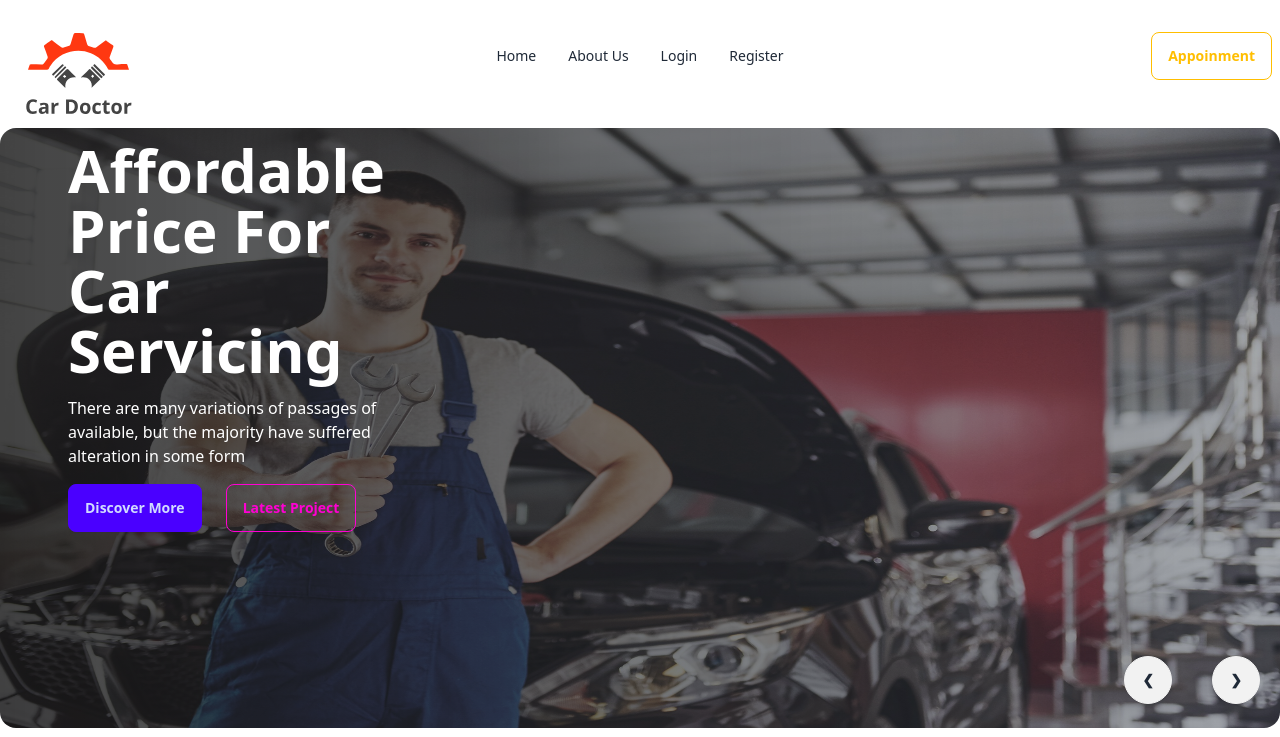
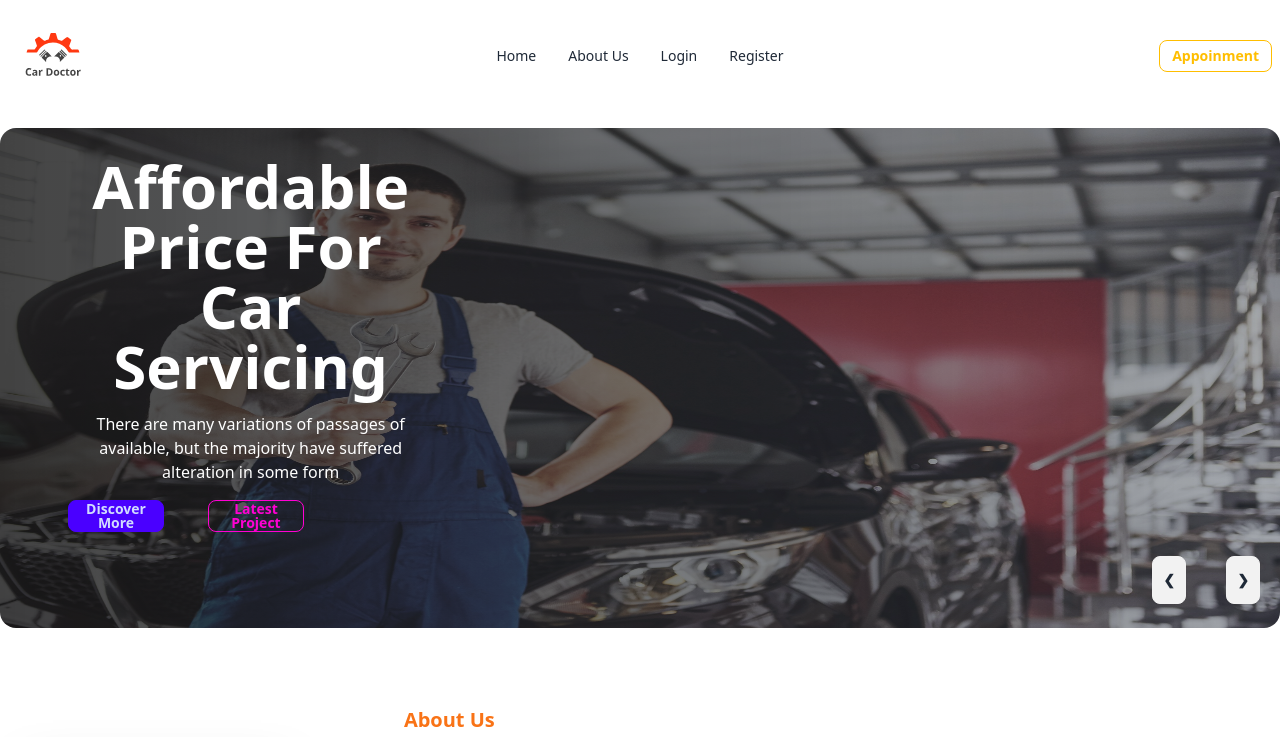
Before and after one commit to mehedifiz/Client-Car-Doctor, a React (Vite) app: page / in a window 1280 px wide. Shown: the top 737 px of the page. Built offline with nearby package versions, Linux system fonts and the light colour scheme; no server answers.

Commit message:
Redircet after login

```diff
--- a/index.html
+++ b/index.html
@@ -2,9 +2,9 @@
 <html lang="en" data-theme="light">
   <head>
     <meta charset="UTF-8" />
-    <link rel="icon" type="image/svg+xml" href="/vite.svg" />
+    <link rel="icon" type="image/svg+xml" href="/logo.svg" />
     <meta name="viewport" content="width=device-width, initial-scale=1.0" />
-    <title>Vite + React</title>
+    <title>Drive Well</title>
   </head>
   <body>
     <div id="root"></div>
--- a/src/Pages/Home/Components/Aboute/About.jsx
+++ b/src/Pages/Home/Components/Aboute/About.jsx
@@ -5,7 +5,7 @@ import parts from '../../../../assets/images/about_us/parts.jpg'
 
 const About = () => {
     return (
-        <div className="hero bg-base-100 min-h-screen">
+        <div className="hero bg-base-100 min-h-[60vh]">
   <div className="hero-content  flex flex-col lg:flex-row">
     <div className='lg:w-2/3 relative mb-20'>
     <img
@@ -17,7 +17,7 @@ const About = () => {
     </div>
     <div className='lg:pr-52 sm:px-5'>
       <h2 className='text-orange-500 font-bold text-xl'>About Us</h2>
-      <h1 className="text-5xl font-bold">We are qualified & of experience in this field</h1>
+      <h1 className="text-5xl  font-bold">We are qualified & of experience in this field</h1>
       <p className="py-3 space-y-5">
         PThere are many variations of passages of Lorem Ipsum available, but the majority have suffered alteration in some form, by injected humour, or randomised words which don't look even slightly believable.
       </p>
--- a/src/Pages/Home/Components/Banner/Banner.jsx
+++ b/src/Pages/Home/Components/Banner/Banner.jsx
@@ -8,29 +8,37 @@ import img4 from '../../../../assets/images/banner/4.jpg'
 
 const Banner = () => {
     return (
-        <div className="carousel w-full md:h-[600px] object-cover rounded-2xl ">
+        <div className="carousel w-full h-[500px]  object-cover rounded-2xl ">
 
 
 
 
         <div id="slide1" className="carousel-item relative w-full">
+
         <div className="hero-overlay opacity-80  absolute bg-gradient-to-r from-[#151515] to-[rgba(21 , 21 , 21 , 0)]  "></div>
+
           <img
             src={img1}
             className="w-full" />
-           <div className=" w-fit absolute  right-5 flex -translate-y-1/2 transform bottom-0 justify-end gap-10">
-            <a href="#slide4" className="btn  btn-circle">❮</a>
-            <a href="#slide2" className="btn btn-circle">❯</a>
+
+           <div className=" absolute  right-5 flex -translate-y-1/2 transform bottom-0 justify-end gap-10">
+            <a href="#slide4" className="btn w-2 h-2  rounded-btn">❮</a>
+            <a href="#slide2" className="btn w-2 h-2  rounded-btn">❯</a>
           </div>
-          <div className="absolute left-5 right-5 flex -translate-y-1/2 transform bottom-0  ">
 
-            <div className='text-white space-y-4 w-2/3  lg:w-1/3 pl-12 '>
-                <h2 className='font-bold md:text-6xl text-4xl lg:text-6xl'> Affordable Price For Car Servicing</h2>
+          <div className="absolute sm:text-center left-5 right-5 bottom-24 flex  transform   ">
+
+            <div className='text-white space-y-4 w-full md:w-1/3 pl-12  '>
+
+                <h2 className='font-bold md:text-4xl  text-2xl lg:text-6xl'> Affordable Price For Car Servicing</h2>
                 <p>There are many variations of passages of  available, but the majority have suffered alteration in some form</p>
-                <button className='btn  btn-primary mr-6 '>Discover More</button>
-                <button className='btn btn-outline btn-secondary'>Latest Project</button>
+                < div className='flex   flex-col md:flex-row gap-5 lg:flex-row'>                <button className='btn w-24 btn-primary btn-sm mr-6 '>Discover More</button>
+                <button className='btn w-24 btn-outline btn-sm btn-secondary'>Latest Project</button>
+                </div>
+
             </div>
           </div>
+
         </div>
 
         <div id="slide2" className="carousel-item relative w-full">
--- a/src/Pages/Home/Components/Navber/Navber.jsx
+++ b/src/Pages/Home/Components/Navber/Navber.jsx
@@ -67,7 +67,7 @@ const Navber = () => {
       </ul>
     </div>
     <Link to='/' className="btn btn-ghost text-xl">
-        <img src={logo} alt="Logo" />
+        <img src={logo} className="w-14" alt="Logo" />
     </Link>
   </div>
   <div className="navbar-center hidden lg:flex">
@@ -76,7 +76,7 @@ const Navber = () => {
     </ul>
   </div>
   <div className="navbar-end">
-    <a className="btn btn-outline btn-warning">Appoinment</a>
+    <a className="btn btn-outline btn-sm btn-warning">Appoinment</a>
   </div>
 </div>
     );
--- a/src/Pages/Login/Login.jsx
+++ b/src/Pages/Login/Login.jsx
@@ -1,26 +1,48 @@
-import { Link } from 'react-router-dom';
+import { Link, useLocation, useNavigate } from 'react-router-dom';
 import img from '../../assets/images/login/login.svg'
 import { useContext } from 'react';
 import { Authcontext } from '../../providers/Authprovider';
-import { Result } from 'postcss';
+import { toast } from 'react-toastify';
 const Login = () => {
 
-    const{login}= useContext(Authcontext)
+  const location = useLocation()
+
+    const{login , google}= useContext(Authcontext)
+    const navigate = useNavigate()
 const handleLogin = event =>{
     event.preventDefault();
+    const form = event.target;
     const email = form.email.value;
     const password = form.password.value;
 
     login(email , password)
 
+
     .then(Result =>{
-        console.log(Result.user)
+      event.target.reset()
+      toast.success("Login Successfully !", {
+        position: "top-center"
+      });
+      navigate(location.state? location.state :  '/')
+
     })
 
     .catch(error =>{
         console.log(error)
     })
 
+}
+
+const handleGoogle =()=>{
+  google()
+
+  .then(res=>{
+    navigate(location.state? location.state :  '/')
+    toast.success("Login Successfully !", {
+      position: "top-center"
+    });
+  })
+  .catch(e => console.log(e))
 }
 
 
@@ -53,6 +75,10 @@ const handleLogin = event =>{
                 <button type='submit' className="btn bg-orange-600  text-white hover:bg-orange-800">Login</button>
               </div>
             </form>
+            <div className='flex items-center justify-center'>
+            <button onClick={handleGoogle} className='btn btn-ghost'>Google</button>
+            <button className='btn btn-ghost'>Github</button>
+            </div>
 
             <p className='my-4 text-center'>New to <span className='font-semibold'>DriveWell ?</span> <Link to='/register' className='link mx-2  text-orange-600'>Register</Link></p>
           </div>
--- a/src/Pages/Register/Register.jsx
+++ b/src/Pages/Register/Register.jsx
@@ -55,7 +55,7 @@ const Register = () => {
                 <label className="label">
                   <span className="label-text">confrim Password</span>
                 </label>
-                <input type="confrimPassword" name='confrimPassword' placeholder="confrimPassword" className="input input-bordered" required />
+                <input type="Password" name='confrimPassword' placeholder="confrimPassword" className="input input-bordered" required />
 
               </div>
               <div className="form-control mt-6">
--- a/src/Routes/Priveteroute.jsx
+++ b/src/Routes/Priveteroute.jsx
@@ -1,10 +1,13 @@
 import { useContext } from "react";
 import { Authcontext } from "../providers/Authprovider";
-import { Navigate } from "react-router-dom";
+import { Navigate, useLocation } from "react-router-dom";
 
 
 const Priveteroute = ({children}) => {
     const {user , loading} = useContext(Authcontext)
+
+    const location = useLocation()
+    console.log(location)
 
     if(loading){
         return <progress className="progress w-56"></progress>
@@ -14,7 +17,7 @@ const Priveteroute = ({children}) => {
         return children;
     }
 
-    return <Navigate to='/login' replace></Navigate>
+    return <Navigate state={location.pathname} to='/login' replace></Navigate>
 
 };
 
--- a/src/providers/Authprovider.jsx
+++ b/src/providers/Authprovider.jsx
@@ -1,6 +1,7 @@
-import { createUserWithEmailAndPassword, onAuthStateChanged, signInWithEmailAndPassword, signOut } from "firebase/auth";
+import { createUserWithEmailAndPassword, onAuthStateChanged, signInWithEmailAndPassword, signInWithPopup, signOut } from "firebase/auth";
 import { createContext, useEffect, useState } from "react";
 import auth from "../firebase/firenase.config";
+import { GoogleAuthProvider } from "firebase/auth";
 
 
 export const Authcontext = createContext(null)
@@ -25,6 +26,13 @@ const logOut = () =>{
       return signOut(auth)
     }
 
+    const googleProvider = new GoogleAuthProvider();
+
+    const google = ()=>{
+        setLoading(true)
+       return signInWithPopup(auth , googleProvider)
+    }
+
 
 
 useEffect( ()=>{
@@ -47,7 +55,8 @@ useEffect( ()=>{
         loading,
         createuser,
         login,
-        logOut
+        logOut,
+        google
     }
     return (
         <Authcontext.Provider value={Authinfo}>
```
Also changed, not shown: public/logo.svg (added).
